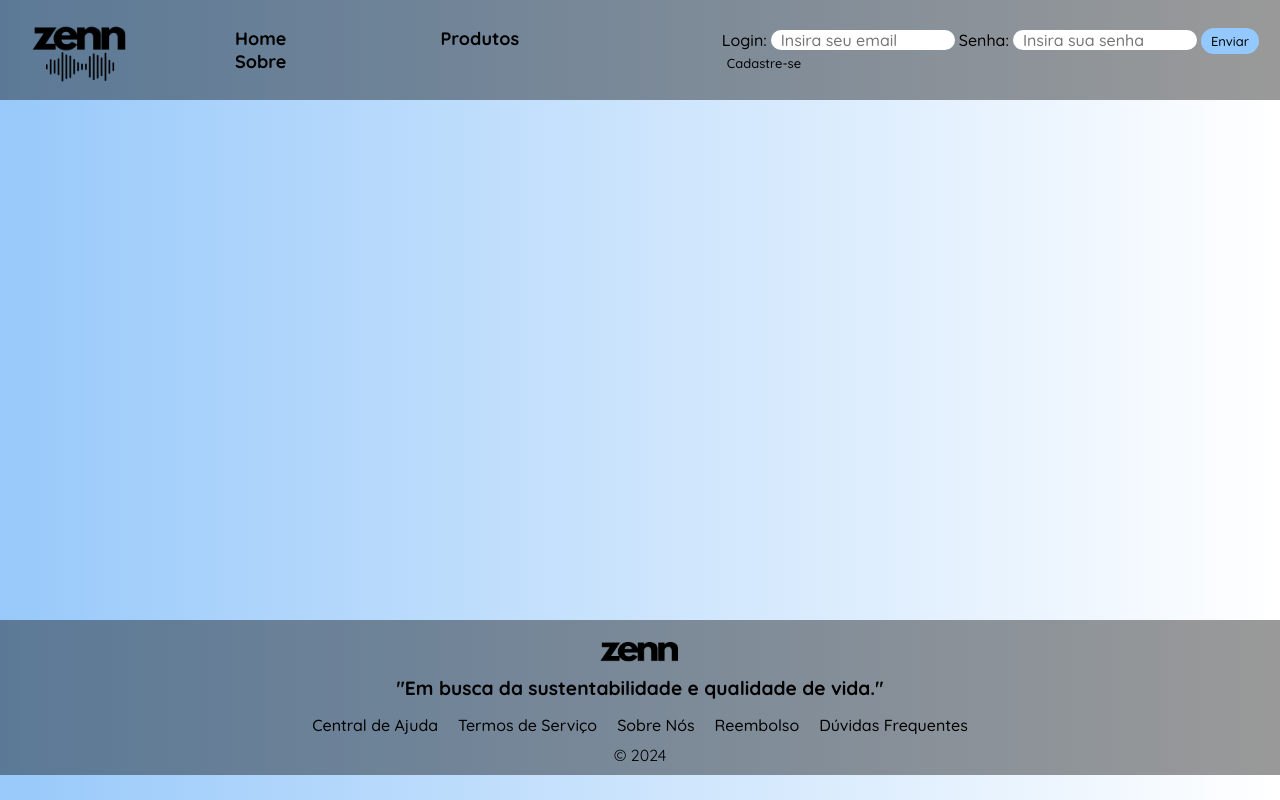
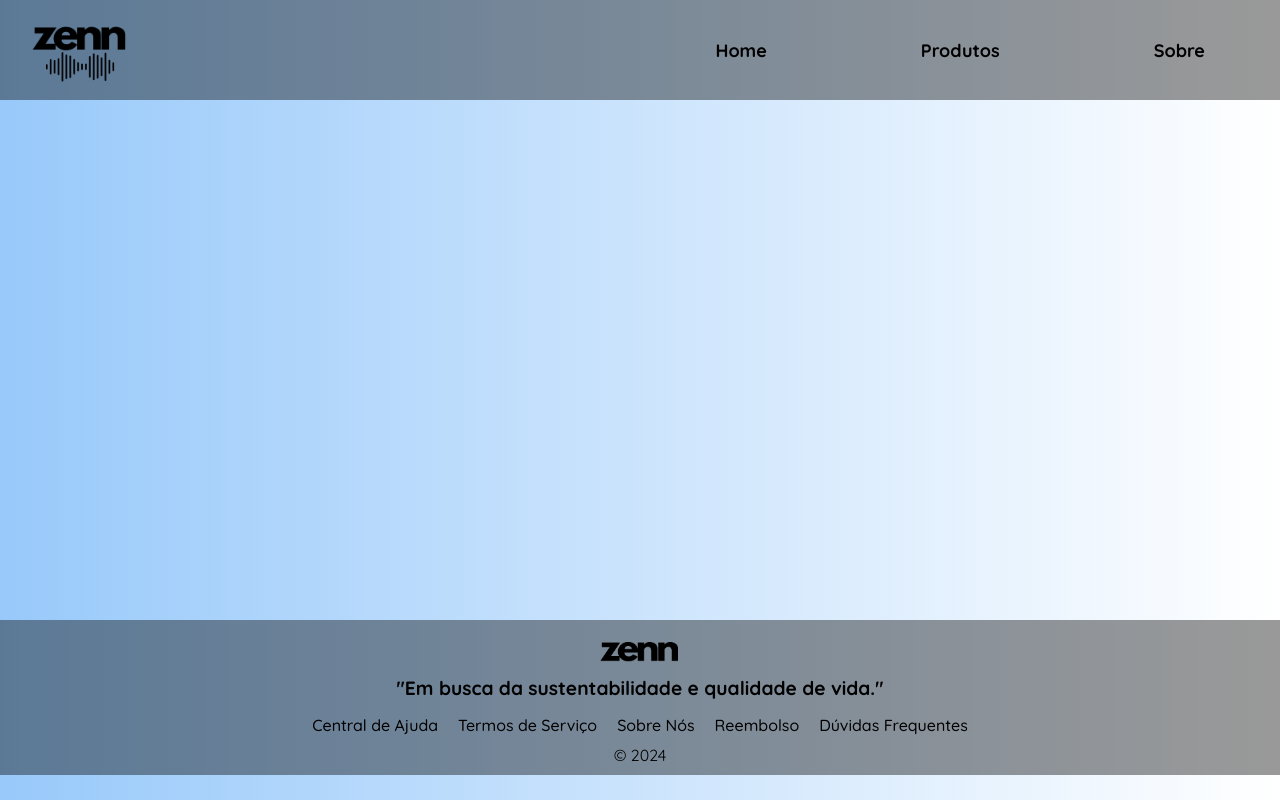
Before and after one commit to henrique-1985/projeto-front-end-frameworks, a plain HTML site: page páginas/cadastro.html in a window 1280 px wide. Drawn offline with Linux system fonts and the light colour scheme.

Commit message:
edição teste da página de cadastro

```diff
--- a/páginas/cadastro.html
+++ b/páginas/cadastro.html
@@ -18,14 +18,6 @@
                 <li><a href="sobre.html">Sobre</a></li>
             </ul>
         </nav>
-        <form class="formcadastro">
-            <label for="login">Login:</label>
-            <input type="text" id="login" placeholder="Insira seu email">
-            <label for="login">Senha:</label>
-            <input type="password" id="senha" placeholder="Insira sua senha">
-            <a class="botaoenviar"><button type="submit">Enviar</button></a>
-            <a class="cadastrolink" href="#">Cadastre-se</a>
-        </form>
     </header>
     <main>
 
```
